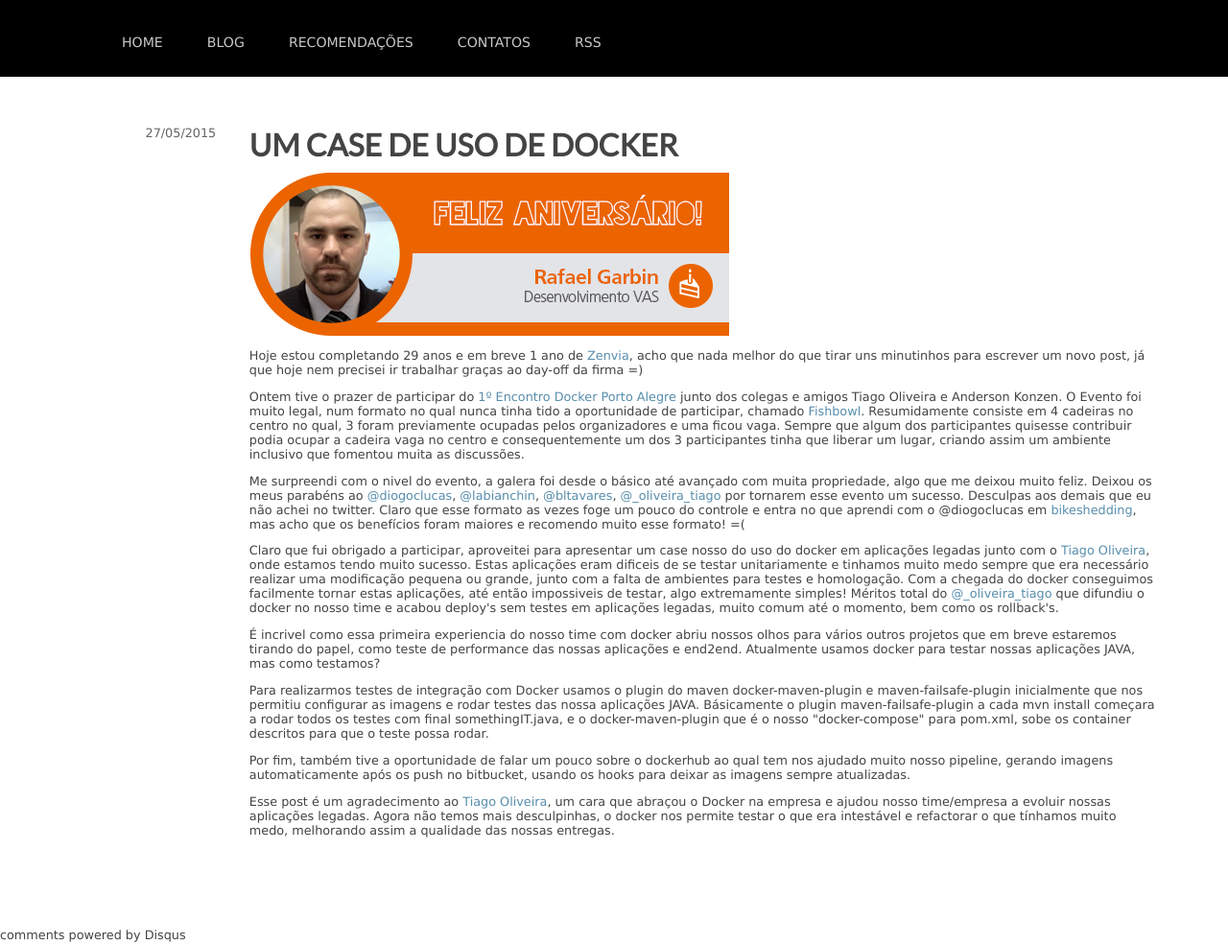
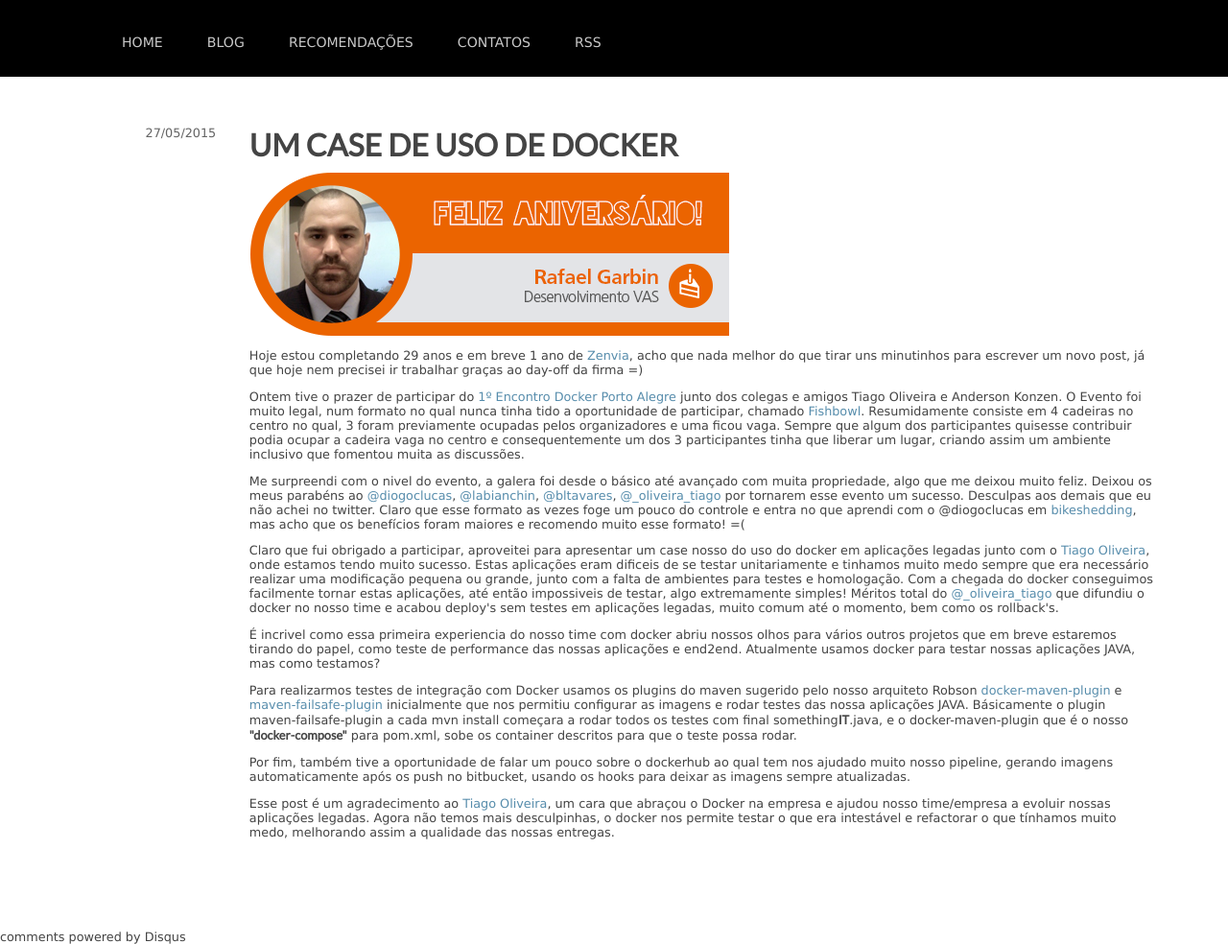
Before and after one commit to rgarbin/rgarbin.github.com, a Jekyll site: the page built from _posts/2014-05-27-happy-bday.html, in a window 1280 px wide. Shown: the whole page at 96% size. Built offline with Jekyll 4.4.1, drawn with Linux system fonts in a browser that asks for light colours; comment, search, counter and statistics services are not loaded.

```diff
--- a/_posts/2014-05-27-happy-bday.html
+++ b/_posts/2014-05-27-happy-bday.html
@@ -22,7 +22,7 @@
 
 <p>É incrivel como essa primeira experiencia do nosso time com docker abriu nossos olhos para vários outros projetos que em breve estaremos tirando do papel, como teste de performance das nossas aplicações e end2end. Atualmente usamos docker para testar nossas aplicações JAVA, mas como testamos?</p>
 
-<p>Para realizarmos testes de integração com Docker usamos o plugin do maven docker-maven-plugin e maven-failsafe-plugin inicialmente que nos permitiu configurar as imagens e rodar testes das nossa aplicações JAVA. Básicamente o plugin maven-failsafe-plugin a cada mvn install começara a rodar todos os testes com final somethingIT.java, e o docker-maven-plugin que é o nosso "docker-compose" para pom.xml, sobe os container descritos para que o teste possa rodar.</p>
+<p>Para realizarmos testes de integração com Docker usamos os plugins do maven sugerido pelo nosso arquiteto Robson <a href="https://github.com/rhuss/docker-maven-plugin">docker-maven-plugin</a> e <a href="https://github.com/apache/maven-surefire">maven-failsafe-plugin</a> inicialmente que nos permitiu configurar as imagens e rodar testes das nossa aplicações JAVA. Básicamente o plugin maven-failsafe-plugin a cada mvn install começara a rodar todos os testes com final something<strong>IT</strong>.java, e o docker-maven-plugin que é o nosso <strong>"docker-compose"</strong> para pom.xml, sobe os container descritos para que o teste possa rodar.</p>
 
 <p>Por fim, também tive a oportunidade de falar um pouco sobre o dockerhub ao qual tem nos ajudado muito nosso pipeline, gerando imagens automaticamente após os push no bitbucket, usando os hooks para deixar as imagens sempre atualizadas.</p>
 
```
